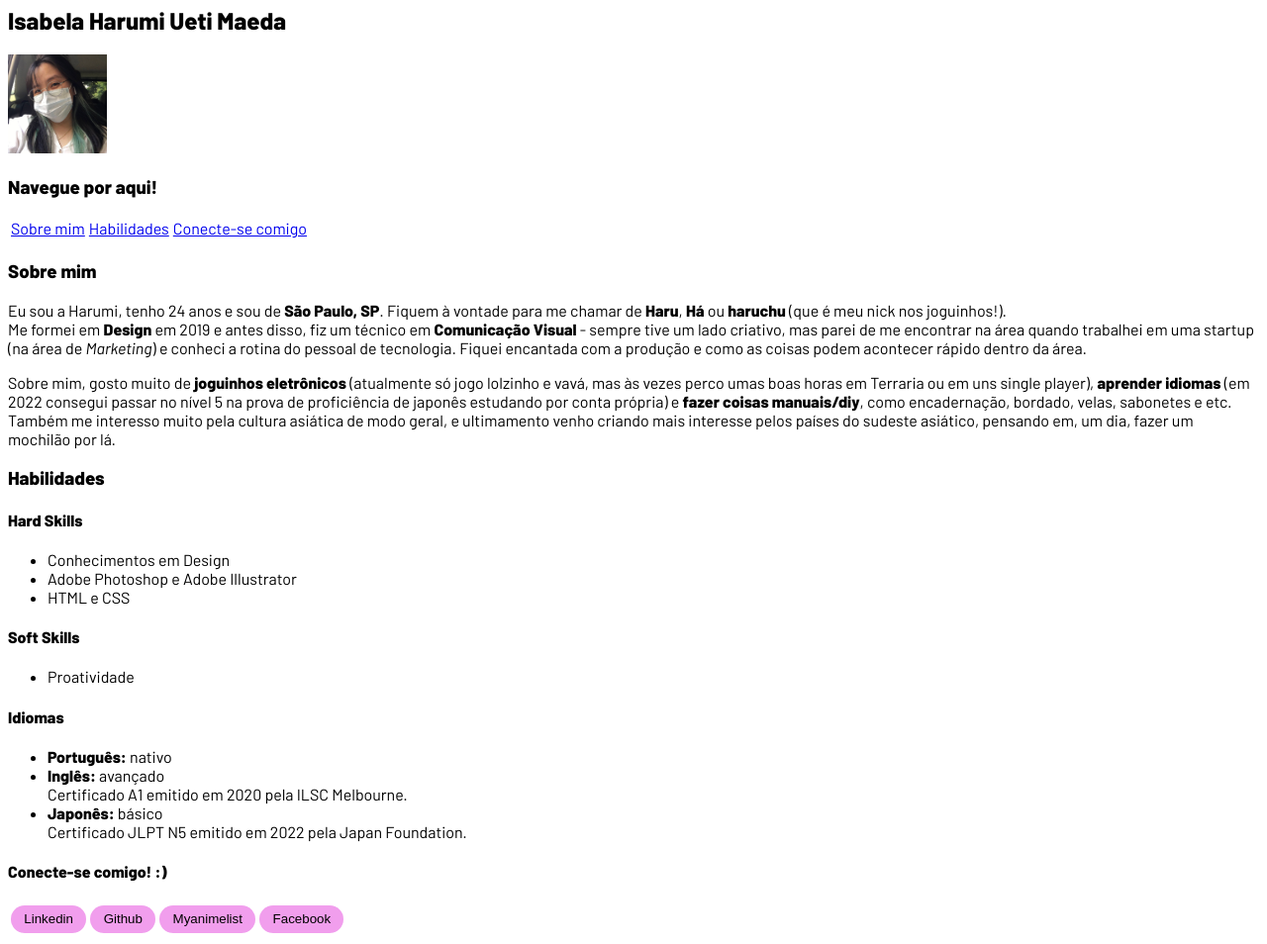
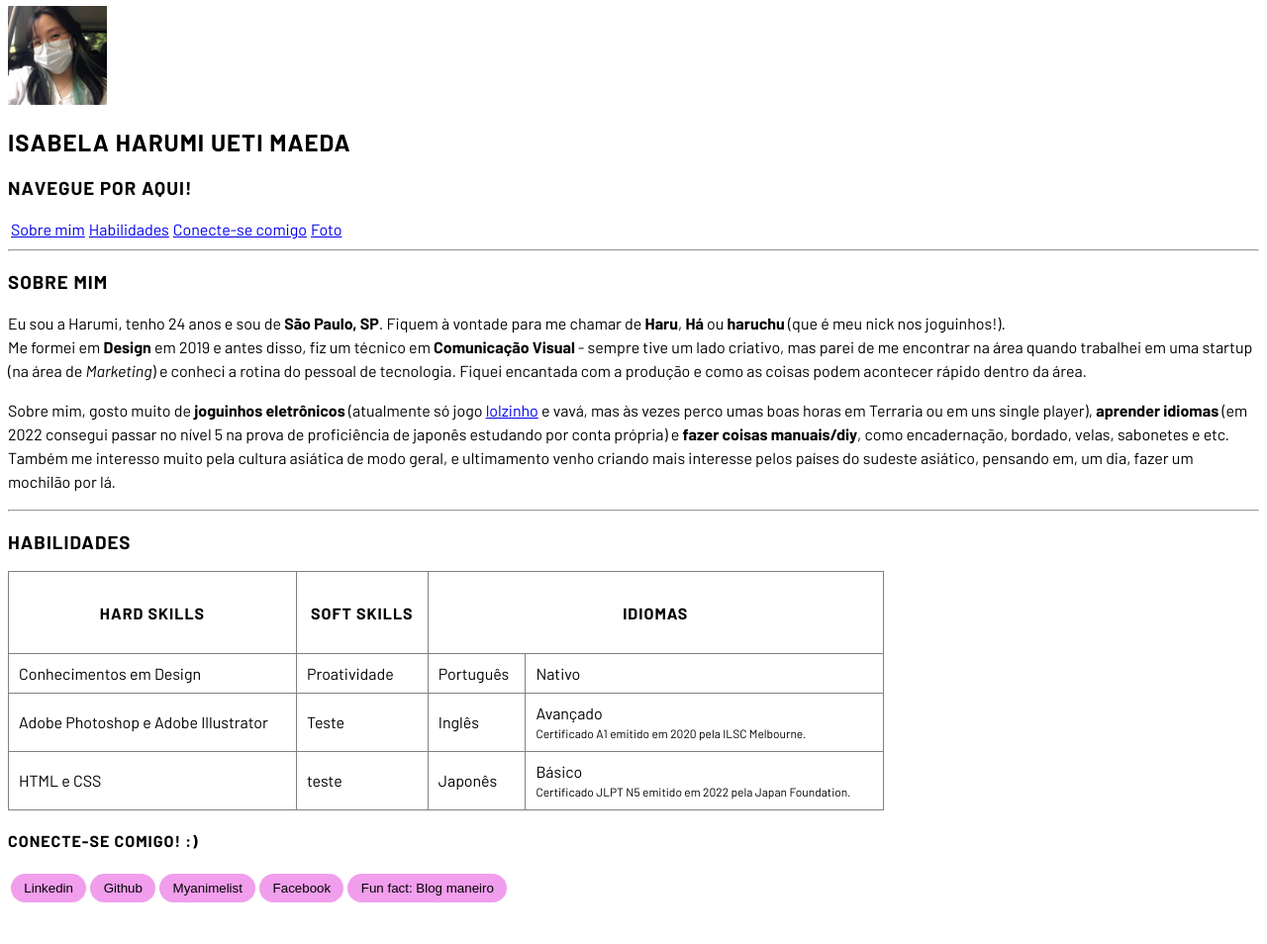
Before and after one commit to harumimaeda/trybe-portfolio, a plain HTML site: page index.html in a window 1280 px wide. Shown: the part 75-1029 px from the top of the page at 99% size. After the commit the page ends 998 px from the top, so only its background shows below. Drawn offline with Linux system fonts and the light colour scheme.

Commit message:
Demais ajustes no css

```diff
--- a/index.html
+++ b/index.html
@@ -4,53 +4,67 @@
     <meta charset="UTF-8">
     <title>Portfólio de Harumi Maeda</title>
 
-    <link href="https://fonts.googleapis.com/icon?family=Material+Icons"
-      rel="stylesheet">
-      <link rel="preconnect" href="https://fonts.googleapis.com">
-<link rel="preconnect" href="https://fonts.gstatic.com" crossorigin>
-<link href="https://fonts.googleapis.com/css2?family=Barlow:ital,wght@0,300;0,400;0,800;1,300;1,400;1,800&display=swap" rel="stylesheet">
-<link rel="stylesheet" href="/style.css">
+    <link href="https://fonts.googleapis.com/icon?family=Material+Icons" rel="stylesheet">
+    <link rel="preconnect" href="https://fonts.googleapis.com">
+    <link rel="preconnect" href="https://fonts.gstatic.com" crossorigin>
+    <link href="https://fonts.googleapis.com/css2?family=Barlow:ital,wght@0,300;0,400;0,700;1,300;1,400;1,800&display=swap" rel="stylesheet">
+    <link rel="stylesheet" href="/style.css">
+
   </head>
   <body>
     <h1>Portfólio</h1>
+    <img src="teste.jpg" alt="Foto de perfil da Harumi Maeda" width="100px" id="foto-harumi">
+
     <h2>Isabela Harumi Ueti Maeda</h2>
-    <img src="teste.jpg" alt="Foto de perfil da Harumi Maeda" width="100px">
 
     <h3>Navegue por aqui!</h3>
     <table>
       <tr>
-        <td><a href="sobre-mim">Sobre mim</a></td>
-        <td><a href="habilidades">Habilidades</a></td>
-        <td><a href="contecte-se">Conecte-se comigo</a></td>
+        <td><a href="#sobre-mim">Sobre mim</a></td>
+        <td><a href="#skills">Habilidades</a></td>
+        <td><a href="#contecte-se">Conecte-se comigo</a></td>
+        <td><a href="#foto-harumi">Foto</a>
       </tr>
     </table>
+
+    <hr>
 
     <h3 id="sobre-mim">Sobre mim</h3>
     <p>Eu sou a Harumi, tenho 24 anos e sou de <strong>São Paulo, SP</strong>. Fiquem à vontade para me chamar de <strong>Haru</strong>, <strong>Há</strong> ou <strong>haruchu</strong> (que é meu nick nos joguinhos!).<br>
         Me formei em <strong>Design</strong> em 2019 e antes disso, fiz um técnico em <strong>Comunicação Visual</strong> - sempre tive um lado criativo, mas parei de me encontrar na área quando trabalhei em uma startup (na área de <em>Marketing</em>) e conheci a rotina do pessoal de tecnologia. Fiquei encantada com a produção e como as coisas podem acontecer rápido dentro da área.</p>
-    <p>Sobre mim, gosto muito de <strong>joguinhos eletrônicos</strong> (atualmente só jogo lolzinho e vavá, mas às vezes perco umas boas horas em Terraria ou em uns single player), <strong>aprender idiomas</strong> (em 2022 consegui passar no nível 5 na prova de proficiência de japonês estudando por conta própria) e <strong>fazer coisas manuais/diy</strong>, como encadernação, bordado, velas, sabonetes e etc. Também me interesso muito pela cultura asiática de modo geral, e ultimamento venho criando mais interesse pelos países do sudeste asiático, pensando em, um dia, fazer um mochilão por lá.</p>
+    <p>Sobre mim, gosto muito de <strong>joguinhos eletrônicos</strong> (atualmente só jogo <a href="https://br.op.gg/summoners/br/haruchu" target="_blank">lolzinho</a> e vavá, mas às vezes perco umas boas horas em Terraria ou em uns single player), <strong>aprender idiomas</strong> (em 2022 consegui passar no nível 5 na prova de proficiência de japonês estudando por conta própria) e <strong>fazer coisas manuais/diy</strong>, como encadernação, bordado, velas, sabonetes e etc. Também me interesso muito pela cultura asiática de modo geral, e ultimamento venho criando mais interesse pelos países do sudeste asiático, pensando em, um dia, fazer um mochilão por lá.</p>
 
-    <h3 id="habilidades">Habilidades</h3>
-    <h4>Hard Skills</h4>
-    <ul>
-      <li>Conhecimentos em Design</li>
-      <li>Adobe Photoshop e Adobe Illustrator</li>
-      <li>HTML e CSS</li>
-    </ul>
+    <hr>
 
-    <h4>Soft Skills</h4>
-    <ul>
-      <li>Proatividade</li>
-    </ul>
+    <h3 id="skills">Habilidades</h3>
 
-    <h4>Idiomas</h4>
-    <ul>
-      <li><strong>Português:</strong> nativo</li>
-      <li><strong>Inglês:</strong> avançado<br>
-      <span class="meta">Certificado A1 emitido em 2020 pela ILSC Melbourne.</span></li>
-      <li><strong>Japonês:</strong> básico<br>
-      <span class="meta">Certificado JLPT N5 emitido em 2022 pela Japan Foundation.</span></li>
-    </ul>
+    <table id="habilidades">
+      <tr>
+        <th><h4>Hard Skills</h4></th>
+        <th><h4>Soft Skills</h4></th>
+        <th colspan="2"><h4>Idiomas</h4></th>
+      </tr>
+      <tr>
+        <td>Conhecimentos em Design</td>
+        <td>Proatividade</td>
+        <td>Português</td>
+        <td>Nativo</td>
+      </tr>
+      <tr>
+        <td>Adobe Photoshop e Adobe Illustrator</td>
+        <td>Teste</td>
+        <td>Inglês</td>
+        <td>Avançado<br>
+          <span class="meta">Certificado A1 emitido em 2020 pela ILSC Melbourne.</span></td>
+      </tr>
+      <tr>
+        <td>HTML e CSS</td>
+        <td>teste</td>
+        <td>Japonês</td>
+        <td>Básico<br>
+          <span class="meta">Certificado JLPT N5 emitido em 2022 pela Japan Foundation.</span></td>
+      </tr>
+    </table>
 
 <h4 id="contecte-se">Conecte-se comigo! :)</h4>
 
@@ -71,6 +85,7 @@
       <a href="https://www.facebook.com/harumimaeda/" target="_blank">
         <button>Facebook</button></a>
     </td>
+    <td><a href="https://medium.com/@brunoluispereira" target="_blank"><button>Fun fact: Blog maneiro</button></a></td>
   </tr>
 </table>
 
--- a/style.css
+++ b/style.css
@@ -1,5 +1,18 @@
 body{
     font-family: Barlow, 'Segoe UI', Tahoma, Geneva, Verdana, sans-serif;
+}
+
+p{
+    line-height: 1.5;
+}
+
+strong{
+    font-weight: 700;
+}
+
+h1, h2, h3, h4, h5, h6{
+    text-transform: uppercase;
+    letter-spacing: 1px;
 }
 
 button{
@@ -8,3 +21,23 @@ button{
     border: none;
     background-color: rgb(241, 158, 237);
 }
+
+
+button:hover{
+    background-color:rgb(207, 106, 202);
+}
+
+.meta{
+    font-size: 12px;
+    font-weight: 500;
+}
+
+#habilidades{
+    border-collapse: collapse;
+    width: 70%;
+}
+
+#habilidades td, th{
+    border: 1px solid grey;
+    padding: 10px;
+}
```
